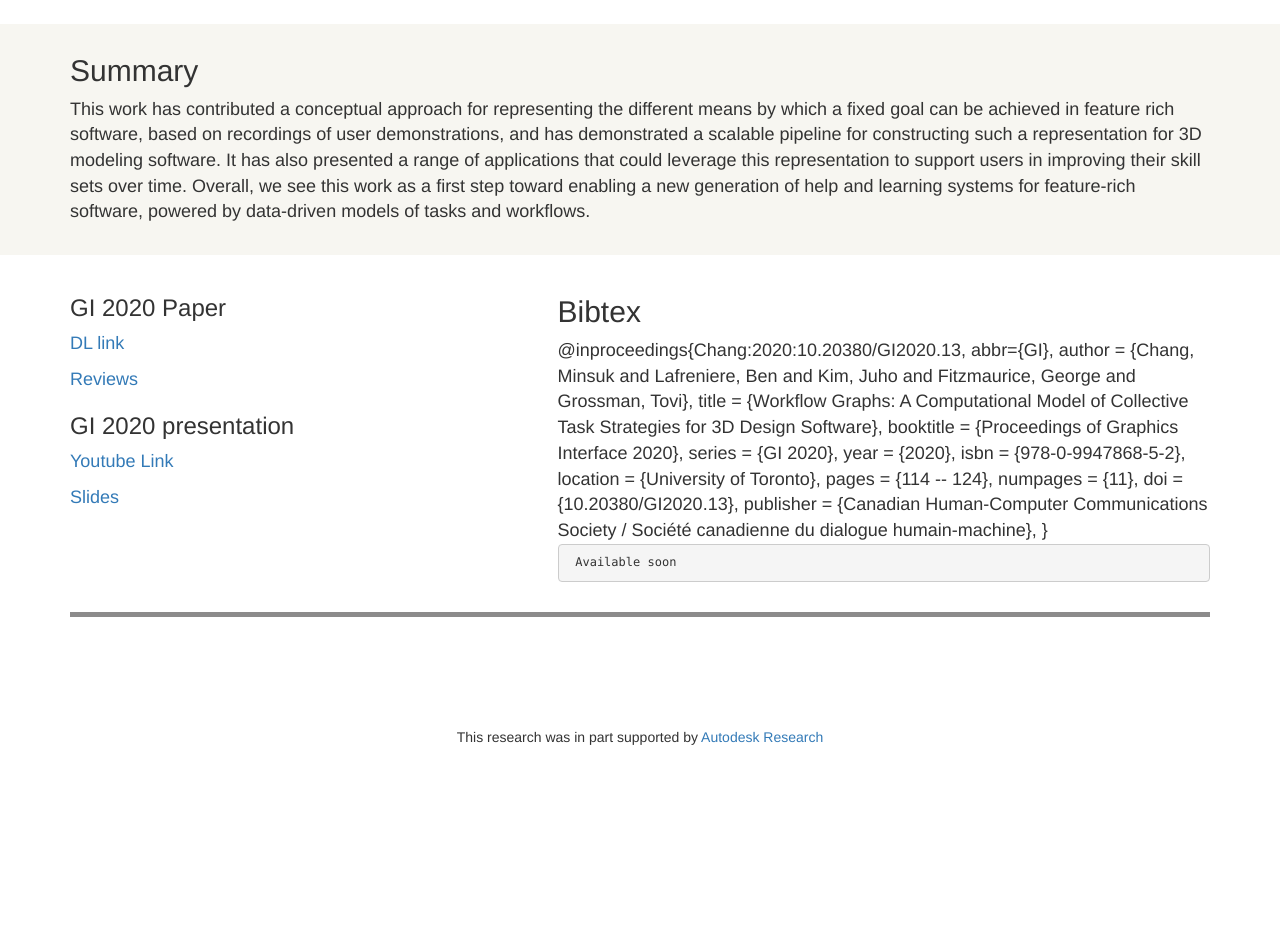
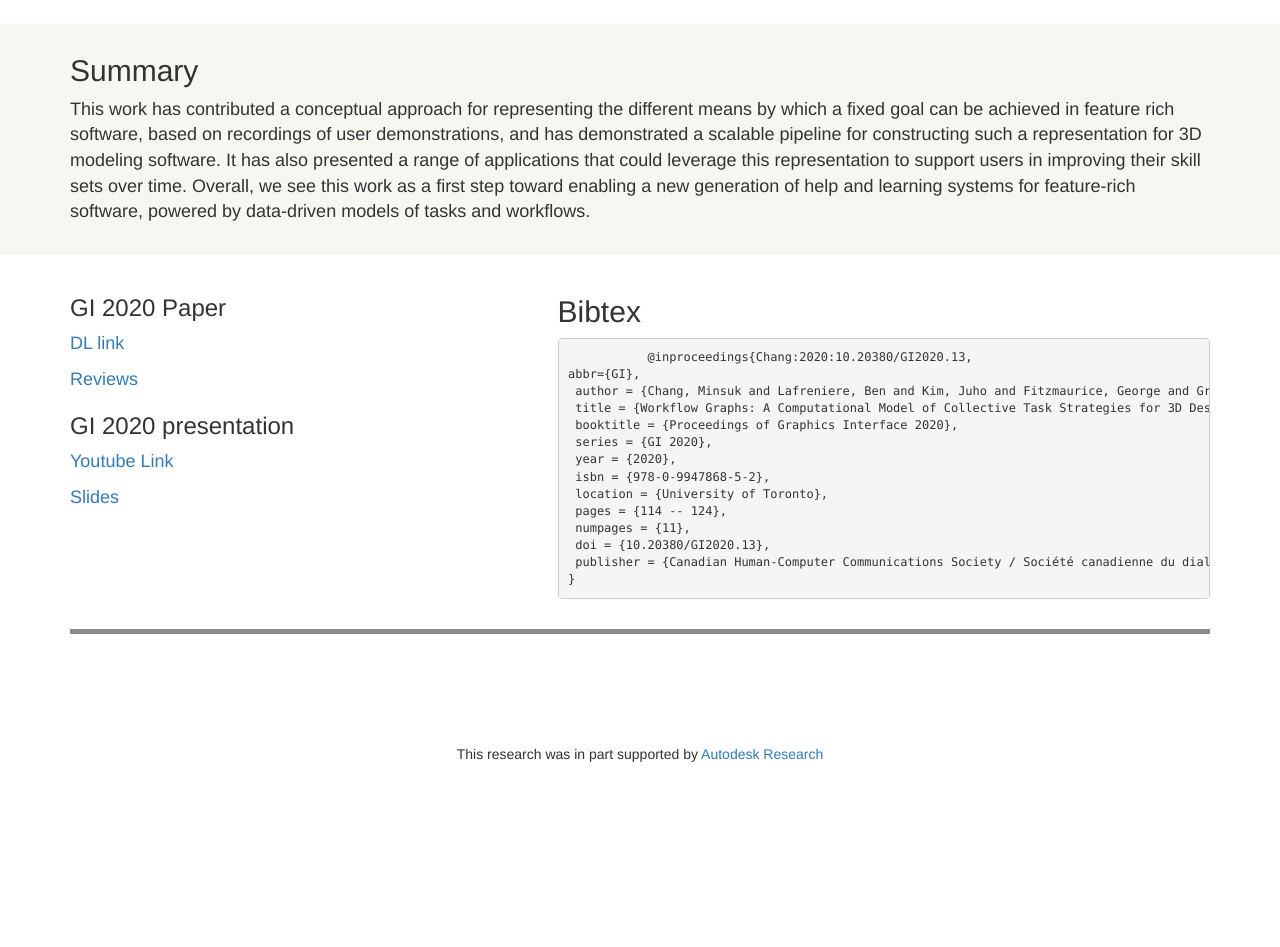
Before and after one commit to minsukchang/wgraph, a plain HTML site: page index.html in a window 1280 px wide. Shown: the part 1924-2871 px from the top of the page. Drawn offline with nearby package versions, Linux system fonts and the light colour scheme.

Commit message:
bibtex update

```diff
--- a/index.html
+++ b/index.html
@@ -261,7 +261,8 @@
         </div>
         <div class="col-md-7">
             <h2>Bibtex</h2>
-          @inproceedings{Chang:2020:10.20380/GI2020.13,
+
+            <pre style="font-size:12px;">           @inproceedings{Chang:2020:10.20380/GI2020.13,
 abbr={GI},
  author = {Chang, Minsuk and Lafreniere, Ben and Kim, Juho and Fitzmaurice, George and Grossman, Tovi},
  title = {Workflow Graphs: A Computational Model of Collective Task Strategies for 3D Design Software},
@@ -274,8 +275,7 @@ abbr={GI},
  numpages = {11},
  doi = {10.20380/GI2020.13},
  publisher = {Canadian Human-Computer Communications Society / Société canadienne du dialogue humain-machine},
-}
-            <pre style="font-size:12px;"> Available soon </pre>
+} </pre>
         </div>
 
     </div>
```
